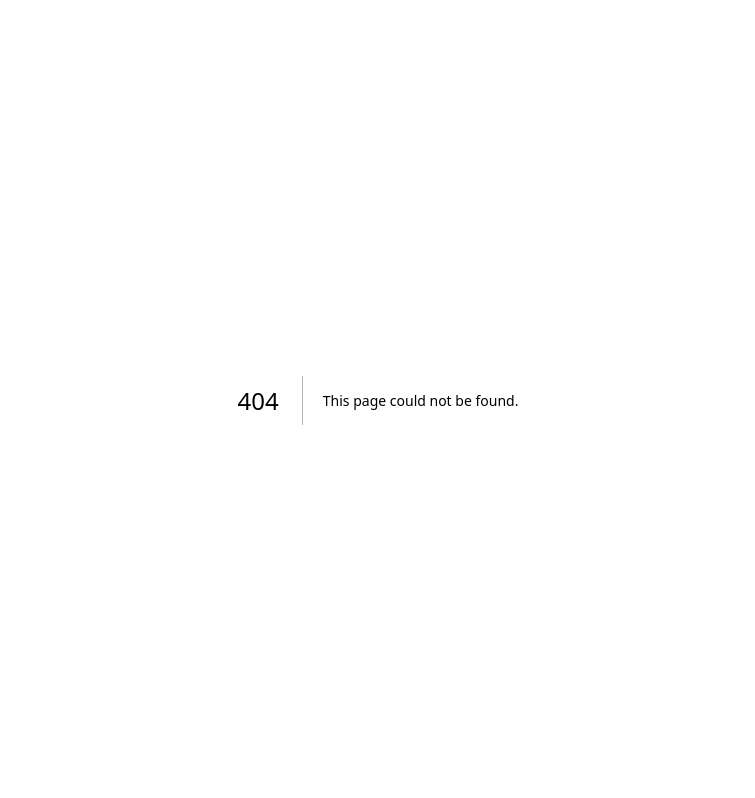
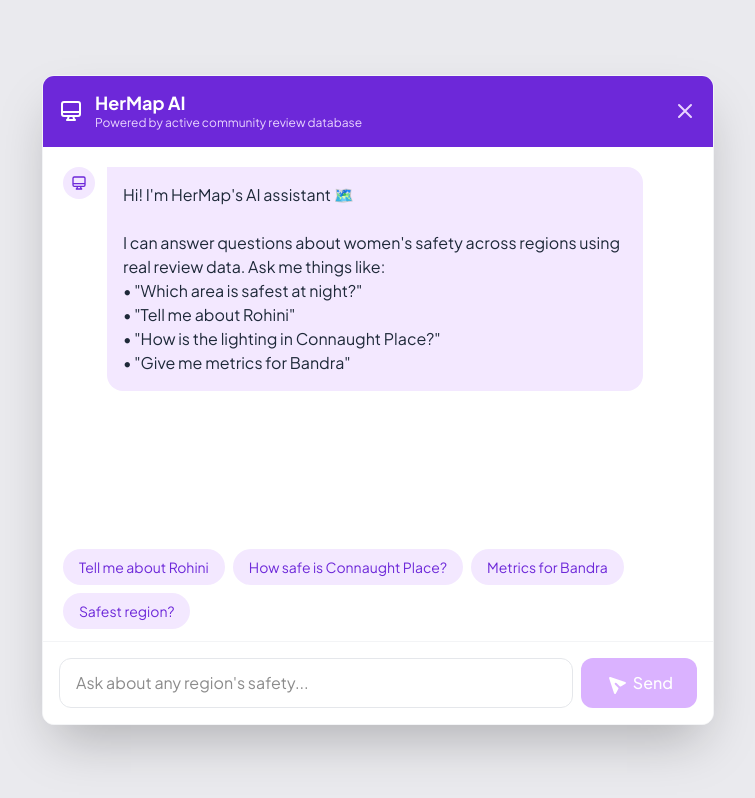
Before and after one commit to pixel-angel/Project_Athena-v2v, a Next.js app: page /assistant in a window 1280 px wide. Before the commit this address had no page. Shown: the whole page, without its empty margins (262-1017 px from the left). Built offline with nearby package versions, Linux system fonts and the light colour scheme.

Commit message:
added readme.md (check 4)

```diff
--- /dev/null
+++ b/src/app/assistant/page.tsx
@@ -0,0 +1,214 @@
+"use client";
+import { useState, useRef, useEffect } from "react";
+import { useRouter } from "next/navigation";
+
+export default function AssistantPage() {
+  const router = useRouter();
+  const [input, setInput] = useState("");
+  const [isTyping, setIsTyping] = useState(false);
+
+  const [messages, setMessages] = useState([
+    {
+      role: "bot",
+      text: 'Hi! I\'m HerMap\'s AI assistant 🗺️\n\nI can answer questions about women\'s safety across regions using real review data. Ask me things like:\n• "Which area is safest at night?"\n• "Tell me about Rohini"\n• "How is the lighting in Connaught Place?"\n• "Give me metrics for Bandra"',
+    },
+  ]);
+
+  const messagesEndRef = useRef<HTMLDivElement>(null);
+
+  useEffect(() => {
+    messagesEndRef.current?.scrollIntoView({ behavior: "smooth" });
+  }, [messages, isTyping]);
+
+  const handleSend = async (text: string) => {
+    if (!text.trim()) return;
+
+    setMessages((prev) => [...prev, { role: "user", text }]);
+    setInput("");
+    setIsTyping(true);
+
+    try {
+      const res = await fetch("/api/chat", {
+        method: "POST",
+        headers: { "Content-Type": "application/json" },
+        body: JSON.stringify({ message: text }),
+      });
+
+      const data = await res.json();
+
+      if (data.response) {
+        setMessages((prev) => [...prev, { role: "bot", text: data.response }]);
+      }
+    } catch (error) {
+      setMessages((prev) => [
+        ...prev,
+        {
+          role: "bot",
+          text: "Sorry, I'm having trouble connecting to the safety server right now.",
+        },
+      ]);
+    } finally {
+      setIsTyping(false);
+    }
+  };
+
+  return (
+    <div className="min-h-screen bg-gray-200/80 flex items-center justify-center p-4">
+      <div className="bg-white w-full max-w-2xl rounded-xl shadow-2xl overflow-hidden flex flex-col h-[650px] border border-gray-100">
+        {/* Header */}
+        <div className="bg-[#6d28d9] p-4 text-white flex justify-between items-center">
+          <div className="flex items-center gap-3">
+            <svg
+              xmlns="http://www.w3.org/2000/svg"
+              className="h-6 w-6 text-white"
+              fill="none"
+              viewBox="0 0 24 24"
+              stroke="currentColor"
+            >
+              <path
+                strokeLinecap="round"
+                strokeLinejoin="round"
+                strokeWidth={2}
+                d="M9.75 17L9 20l-1 1h8l-1-1-.75-3M3 13h18M5 17h14a2 2 0 002-2V5a2 2 0 00-2-2H5a2 2 0 00-2 2v10a2 2 0 002 2z"
+              />
+            </svg>
+            <div>
+              <h2 className="font-bold text-lg leading-tight">HerMap AI</h2>
+              <p className="text-xs text-purple-200">
+                Powered by active community review database
+              </p>
+            </div>
+          </div>
+          <button
+            onClick={() => router.back()}
+            className="text-purple-200 hover:text-white transition-colors"
+          >
+            <svg
+              xmlns="http://www.w3.org/2000/svg"
+              className="h-6 w-6"
+              fill="none"
+              viewBox="0 0 24 24"
+              stroke="currentColor"
+            >
+              <path
+                strokeLinecap="round"
+                strokeLinejoin="round"
+                strokeWidth={2}
+                d="M6 18L18 6M6 6l12 12"
+              />
+            </svg>
+          </button>
+        </div>
+
+        {/* Chat Messages */}
+        <div className="flex-1 p-5 overflow-y-auto bg-white flex flex-col gap-4">
+          {messages.map((m, i) => (
+            <div
+              key={i}
+              className={`flex gap-3 ${m.role === "user" ? "justify-end" : "justify-start"}`}
+            >
+              {m.role === "bot" && (
+                <div className="w-8 h-8 rounded-full bg-purple-100 flex items-center justify-center shrink-0">
+                  <svg
+                    xmlns="http://www.w3.org/2000/svg"
+                    className="h-4 w-4 text-[#6d28d9]"
+                    fill="none"
+                    viewBox="0 0 24 24"
+                    stroke="currentColor"
+                  >
+                    <path
+                      strokeLinecap="round"
+                      strokeLinejoin="round"
+                      strokeWidth={2}
+                      d="M9.75 17L9 20l-1 1h8l-1-1-.75-3M3 13h18M5 17h14a2 2 0 002-2V5a2 2 0 00-2-2H5a2 2 0 00-2 2v10a2 2 0 002 2z"
+                    />
+                  </svg>
+                </div>
+              )}
+              <div
+                className={`p-4 max-w-[85%] whitespace-pre-wrap ${
+                  m.role === "bot"
+                    ? "bg-[#f3e8ff] text-gray-800 rounded-2xl rounded-tl-none"
+                    : "bg-[#6d28d9] text-white rounded-2xl rounded-tr-none"
+                }`}
+              >
+                {m.text}
+              </div>
+            </div>
+          ))}
+
+          {isTyping && (
+            <div className="flex gap-3 justify-start">
+              <div className="w-8 h-8 rounded-full bg-purple-100 flex items-center justify-center shrink-0">
+                <svg
+                  xmlns="http://www.w3.org/2000/svg"
+                  className="h-4 w-4 text-[#6d28d9]"
+                  fill="none"
+                  viewBox="0 0 24 24"
+                  stroke="currentColor"
+                >
+                  <path
+                    strokeLinecap="round"
+                    strokeLinejoin="round"
+                    strokeWidth={2}
+                    d="M9.75 17L9 20l-1 1h8l-1-1-.75-3M3 13h18M5 17h14a2 2 0 002-2V5a2 2 0 00-2-2H5a2 2 0 00-2 2v10a2 2 0 002 2z"
+                  />
+                </svg>
+              </div>
+              <div className="bg-[#f3e8ff] text-purple-600 p-4 rounded-2xl rounded-tl-none flex gap-1 items-center">
+                <span className="animate-pulse">●</span>
+                <span className="animate-pulse delay-75">●</span>
+                <span className="animate-pulse delay-150">●</span>
+              </div>
+            </div>
+          )}
+          <div ref={messagesEndRef} />
+        </div>
+
+        {/* Suggestion Chips */}
+        <div className="bg-white px-5 pb-3 flex flex-wrap gap-2">
+          {[
+            "Tell me about Rohini",
+            "How safe is Connaught Place?",
+            "Metrics for Bandra",
+            "Safest region?",
+          ].map((chip) => (
+            <button
+              key={chip}
+              onClick={() => handleSend(chip)}
+              className="text-sm bg-[#f3e8ff] text-[#6d28d9] px-4 py-2 rounded-full hover:bg-purple-200 transition-colors"
+            >
+              {chip}
+            </button>
+          ))}
+        </div>
+
+        {/* Input Area */}
+        <div className="p-4 bg-white border-t border-gray-100 flex gap-2">
+          <input
+            value={input}
+            onChange={(e) => setInput(e.target.value)}
+            onKeyDown={(e) => e.key === "Enter" && handleSend(input)}
+            className="flex-1 border border-gray-200 rounded-xl px-4 py-3 outline-none focus:ring-1 focus:ring-[#6d28d9] transition-all"
+            placeholder="Ask about any region's safety..."
+          />
+          <button
+            onClick={() => handleSend(input)}
+            disabled={isTyping || !input.trim()}
+            className="bg-[#9f7aea] disabled:bg-purple-300 text-white px-6 py-3 rounded-xl font-medium flex items-center gap-2 hover:bg-purple-500 transition-colors"
+          >
+            <svg
+              xmlns="http://www.w3.org/2000/svg"
+              className="h-5 w-5 -rotate-45"
+              viewBox="0 0 20 20"
+              fill="currentColor"
+            >
+              <path d="M10.894 2.553a1 1 0 00-1.788 0l-7 14a1 1 0 001.169 1.409l5-1.429A1 1 0 009 15.571V11a1 1 0 112 0v4.571a1 1 0 00.725.962l5 1.428a1 1 0 001.17-1.408l-7-14z" />
+            </svg>
+            Send
+          </button>
+        </div>
+      </div>
+    </div>
+  );
+}
--- a/src/app/layout.tsx
+++ b/src/app/layout.tsx
@@ -16,8 +16,8 @@ const geistMono = Geist_Mono({
 });
 
 export const metadata: Metadata = {
-  title: "Create Next App",
-  description: "Generated by create next app",
+  title: "HerMap",
+  description: "safety for women by women",
 };
 
 export default function RootLayout({
--- a/src/app/map/page.tsx
+++ b/src/app/map/page.tsx
@@ -1,46 +1,52 @@
 "use client";
 
-import { useState } from 'react';
-import dynamic from 'next/dynamic';
-import SearchBar from '@/components/map/SearchBar';
-import RegionCards from '@/components/map/RegionCards';
-import StatisticsCards from '@/components/map/StatisticsCards';
-import FilterTabs from '@/components/map/FilterTabs';
-import CityGrid from '@/components/map/CityGrid';
-import Navbar from '@/components/common/Navbar';
-import Footer from '@/components/common/footer';
+import { useState } from "react";
+import dynamic from "next/dynamic";
+import SearchBar from "@/components/map/SearchBar";
+import RegionCards from "@/components/map/RegionCards";
+import StatisticsCards from "@/components/map/StatisticsCards";
+import FilterTabs from "@/components/map/FilterTabs";
+import CityGrid from "@/components/map/CityGrid";
+import Navbar from "@/components/common/Navbar";
+import Footer from "@/components/common/footer";
 
-const MapUI = dynamic(() => import('@/components/map/MapUI'), {
+const MapUI = dynamic(() => import("@/components/map/MapUI"), {
   ssr: false,
-  loading: () => <div className="w-full h-[500px] rounded-3xl bg-gray-100 animate-pulse flex items-center justify-center">Loading Map...</div>
+  loading: () => (
+    <div className="w-full h-[500px] rounded-3xl bg-gray-100 animate-pulse flex items-center justify-center">
+      Loading Map...
+    </div>
+  ),
 });
 
+
 export default function MapPage() {
-  const [mapCenter, setMapCenter] = useState<[number, number]>([28.6139, 77.2090]);
+  const [mapCenter, setMapCenter] = useState<[number, number]>([
+    28.6139, 77.209,
+  ]);
+  const [activeFilter, setActiveFilter] = useState("overall");
 
   return (
     <div>
-      <Navbar/>
+      <Navbar />
       <div className="min-h-screen p-8 bg-[#FFF9FB]">
         <div className="max-w-6xl mx-auto">
-
           <StatisticsCards />
 
           <main className="w-full">
-          <FilterTabs onFilterChange={(f) => console.log("Filter selected:", f)} />
+            <FilterTabs onFilterChange={setActiveFilter} />
             <SearchBar onSearch={setMapCenter} />
 
             <div className="my-8 rounded-3xl overflow-hidden shadow-xl border border-white">
-            <MapUI center={mapCenter} />
+              <MapUI center={mapCenter} activeFilter={activeFilter} />
             </div>
 
-          <RegionCards center={mapCenter} />
-          <CityGrid />
+            <RegionCards center={mapCenter} activeFilter={activeFilter} />
+            <CityGrid activeFilter={activeFilter} />
           </main>
         </div>
       </div>
-      <Footer/>
+      <Footer />
     </div>
-
   );
 }
--- a/src/components/map/MapUI.tsx
+++ b/src/components/map/MapUI.tsx
@@ -4,6 +4,7 @@ import { MapContainer, TileLayer, Marker, Popup, useMap } from 'react-leaflet';
 import { useEffect } from 'react';
 import 'leaflet/dist/leaflet.css';
 import L from 'leaflet';
+import { cities } from "@/constants/cities";
 
 // Fix for default Leaflet icons
 delete (L.Icon.Default.prototype as any)._getIconUrl;
```
Also changed, not shown: src/app/api/chat/route.ts (added), 1 other file (tests, documents, lock files or other folders). Lines whose indentation alone changed are shown as unchanged.
